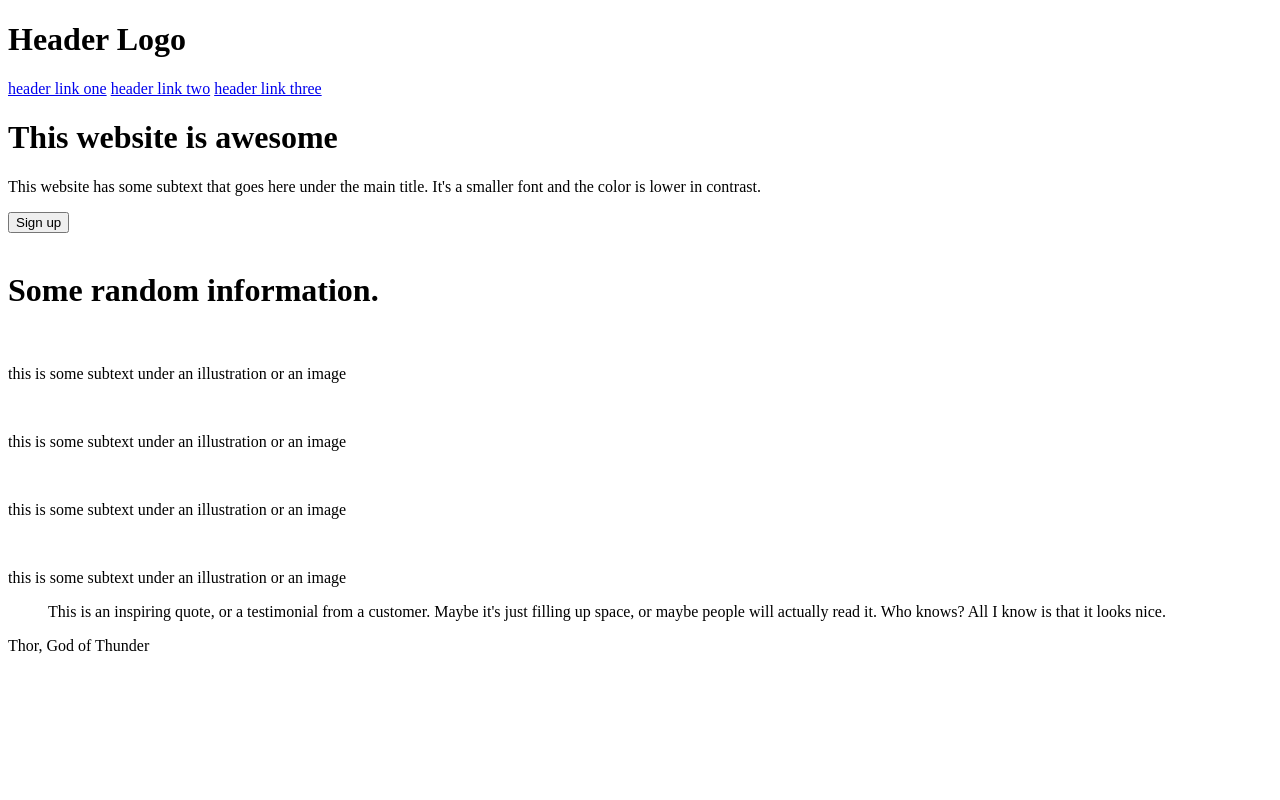
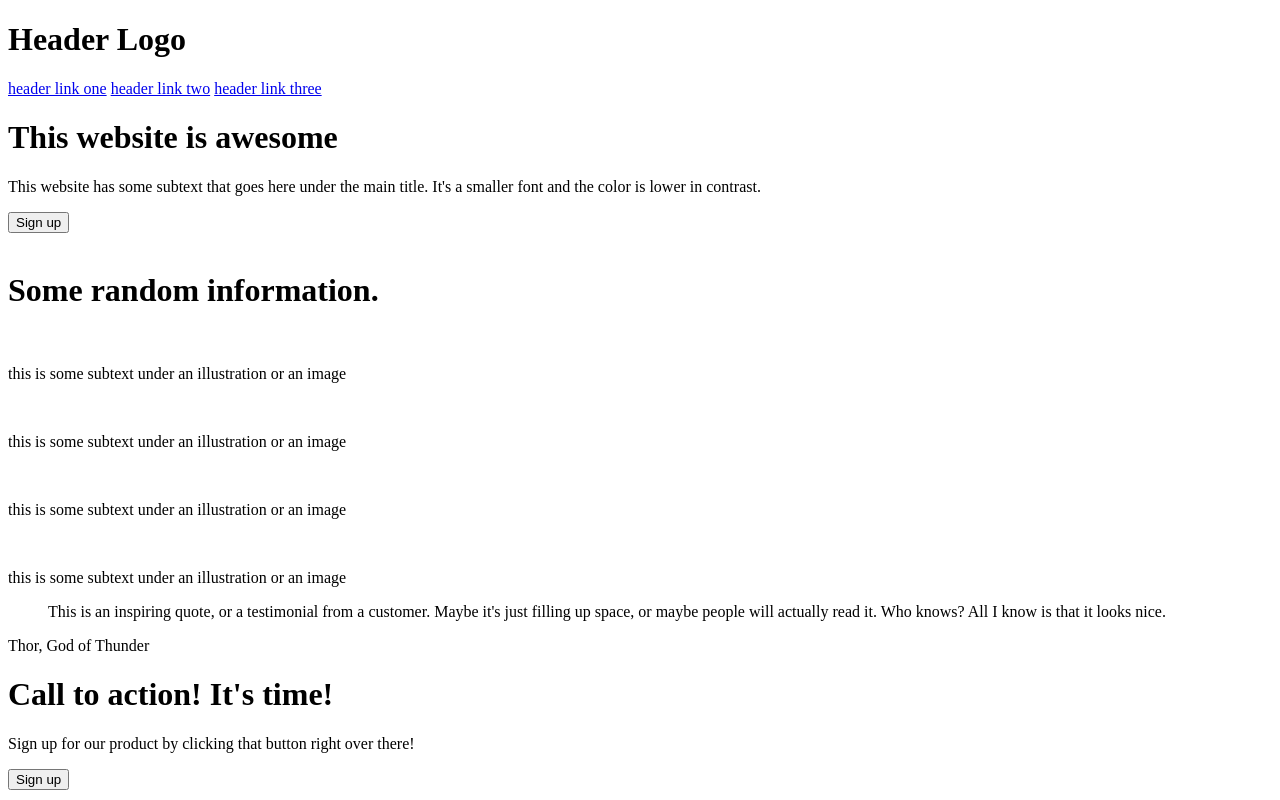
Before and after one commit to meowwwreo/landing-page, a plain HTML site: page index.html in a window 1280 px wide. Drawn offline with Linux system fonts and the light colour scheme.

Commit message:
add sign up section

```diff
--- a/index.html
+++ b/index.html
@@ -54,6 +54,13 @@
         </blockquote>
         <p>Thor, God of Thunder</p>
     </div>
+    <div>
+        <div>
+            <h1>Call to action! It's time!</h1>
+            <p>Sign up for our product by clicking that button right over there!</p>
+        </div>
+        <div><button>Sign up</button></div>
+    </div>
 
 </body>
 </html>
```
